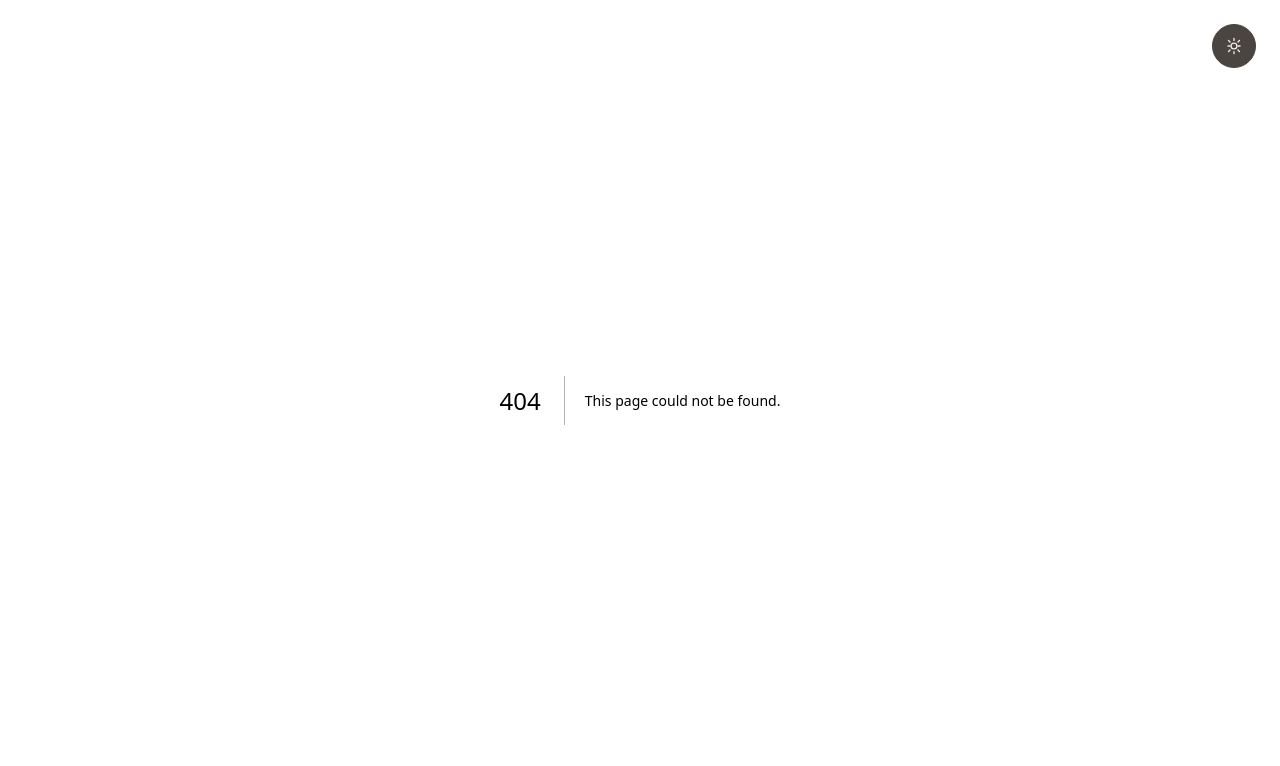
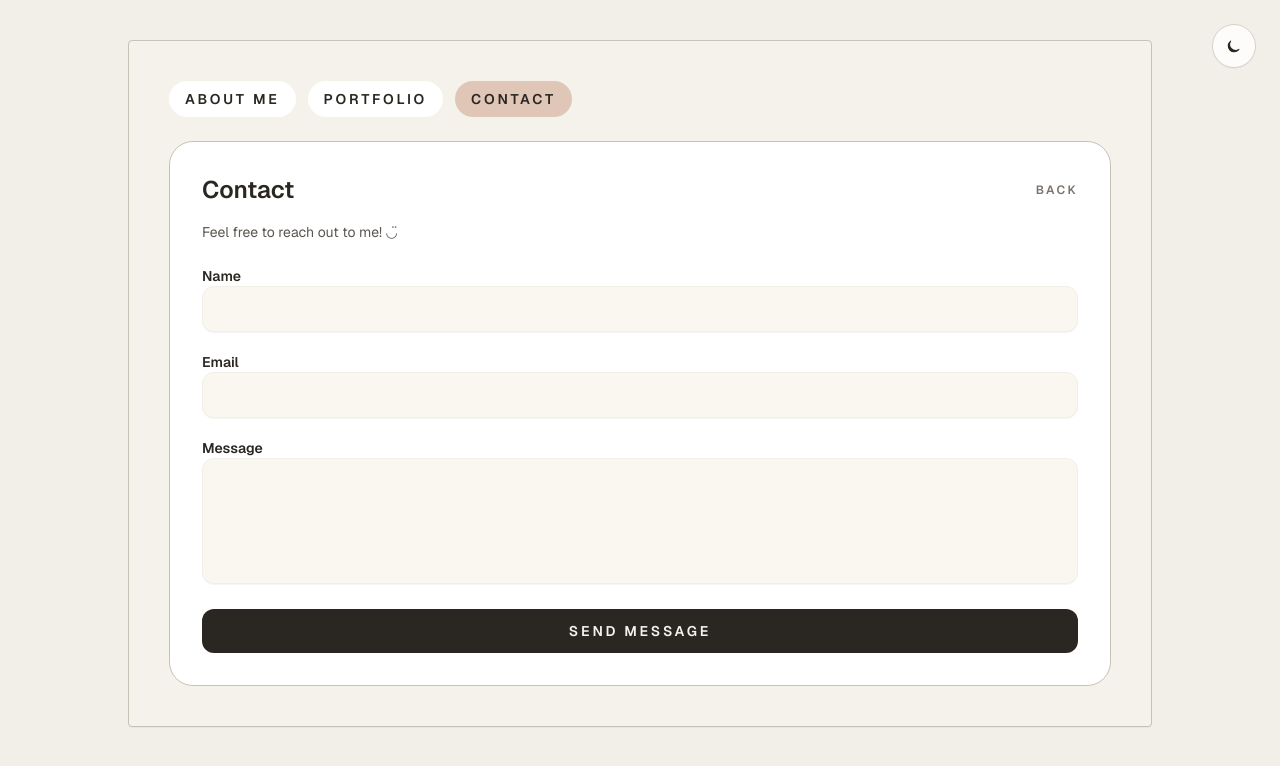
Before and after one commit to sltran3/sydney-tran-website, a Next.js app: page /contact in a window 1280 px wide. Before the commit this address had no page. Shown: the top 766 px of the page. Built offline with nearby package versions, Linux system fonts and the light colour scheme.

Commit message:
new features

```diff
--- a/app/about/page.tsx
+++ b/app/about/page.tsx
@@ -28,6 +28,14 @@ export default function AboutPage() {
             onMouseLeave={handleLeave}
           >
             Portfolio
+          </Link>
+          <Link
+            href="/contact"
+            className="rounded-full bg-[var(--color-chip-alt-bg)] px-4 py-2 text-[var(--color-chip-text)] transition-colors hover:bg-[var(--color-chip-bg)]"
+            onMouseEnter={handleHover}
+            onMouseLeave={handleLeave}
+          >
+            Contact
           </Link>
         </div>
 
@@ -65,15 +73,20 @@ export default function AboutPage() {
               </div>
 
               <div className="mt-6 rounded-3xl bg-[var(--color-accent-bg)] px-6 py-6 text-sm leading-6 text-[var(--color-accent-text)]">
-                <p>
-                  Hiii! Nice to meet you :P My name is Sydney Tran and I’m from
-                  California. I’m a Computer Science + Advertising Student at
-                  the University of Illinois Urbana-Champaign with a minor in
-                  Data Science. I enjoy scrapbooking and doing my own nails. I
-                  love anything active and exploring new things.
-                </p>
-                <p className="mt-4 italic">
-                  *Fun fact I developed this website in 3 hours!*
+                <p>Hey, I'm Sydney! 👩🏻‍💻</p>
+                <p className="mt-4 text-[15px] leading-7 tracking-[0.01em] text-pretty">
+                  I’m a CS + Advertising student at the University of Illinois,
+                  from the Bay Area, California. I’m passionate about creating
+                  technology that improves lives and solves real problems,
+                  especially at the intersection of engineering and design.
+                  When I’m not coding, I’m usually exploring new things or
+                  making crafts.{" "}
+                  <Link
+                    href="/contact"
+                    className="font-semibold text-[var(--color-accent-text)] underline decoration-transparent transition-colors hover:text-[var(--color-heading)] hover:decoration-[var(--color-heading)]"
+                  >
+                    Feel free to reach out to me!
+                  </Link>
                 </p>
                 <p className="mt-2 text-right text-xs">std::endl</p>
               </div>
--- a/app/components/theme-toggle.tsx
+++ b/app/components/theme-toggle.tsx
@@ -2,25 +2,42 @@
 
 import { useEffect, useState } from "react";
 
-const THEME_KEY = "theme-preference";
+const THEME_KEY = "theme";
 
 type Theme = "dark" | "light";
 
+const getInitialTheme = (): Theme => {
+  if (typeof window === "undefined") {
+    return "light";
+  }
+
+  const stored = window.localStorage.getItem(THEME_KEY);
+  if (stored === "light" || stored === "dark") {
+    return stored;
+  }
+
+  return window.matchMedia("(prefers-color-scheme: dark)").matches
+    ? "dark"
+    : "light";
+};
+
 export default function ThemeToggle() {
-  const [theme, setTheme] = useState<Theme>("dark");
+  const [theme, setTheme] = useState<Theme>(getInitialTheme);
+  const [isMounted, setIsMounted] = useState(false);
 
   useEffect(() => {
-    const stored = window.localStorage.getItem(THEME_KEY);
-    const initialTheme = stored === "light" ? "light" : "dark";
-    setTheme(initialTheme);
-    document.documentElement.dataset.theme = initialTheme;
+    const root = document.documentElement;
+    root.classList.toggle("dark", theme === "dark");
+    window.localStorage.setItem(THEME_KEY, theme);
+  }, [theme]);
+
+  useEffect(() => {
+    setIsMounted(true);
   }, []);
 
   const toggleTheme = () => {
     const nextTheme = theme === "dark" ? "light" : "dark";
     setTheme(nextTheme);
-    document.documentElement.dataset.theme = nextTheme;
-    window.localStorage.setItem(THEME_KEY, nextTheme);
   };
 
   const isDark = theme === "dark";
@@ -29,10 +46,16 @@ export default function ThemeToggle() {
     <button
       type="button"
       onClick={toggleTheme}
-      aria-label={isDark ? "Switch to light mode" : "Switch to dark mode"}
+      aria-label={
+        isMounted
+          ? isDark
+            ? "Switch to light mode"
+            : "Switch to dark mode"
+          : "Toggle theme"
+      }
       className="inline-flex h-11 w-11 items-center justify-center rounded-full border border-[var(--color-icon-border)] bg-[var(--color-icon-bg)] text-[var(--color-heading)] shadow-[var(--panel-shadow)] transition-transform duration-150 hover:-translate-y-0.5 hover:bg-[var(--color-icon-hover-bg)]"
     >
-      {isDark ? (
+      {isMounted && isDark ? (
         <svg
           viewBox="0 0 24 24"
           aria-hidden="true"
@@ -46,7 +69,7 @@ export default function ThemeToggle() {
           <circle cx="12" cy="12" r="3.5" />
           <path d="M12 2.75v2.5M12 18.75v2.5M4.75 12h2.5M16.75 12h2.5M5.47 5.47l1.77 1.77M16.76 16.76l1.77 1.77M18.53 5.47l-1.77 1.77M7.24 16.76l-1.77 1.77" />
         </svg>
-      ) : (
+      ) : isMounted ? (
         <svg
           viewBox="0 0 24 24"
           aria-hidden="true"
@@ -55,6 +78,15 @@ export default function ThemeToggle() {
         >
           <path d="M17.5 15.5A6.5 6.5 0 0 1 8.5 6.5a.75.75 0 0 0-.9-.93A7.75 7.75 0 1 0 18.43 16.4a.75.75 0 0 0-.93-.9Z" />
         </svg>
+      ) : (
+        <svg
+          viewBox="0 0 24 24"
+          aria-hidden="true"
+          className="h-5 w-5"
+          fill="currentColor"
+        >
+          <circle cx="12" cy="12" r="3.5" />
+        </svg>
       )}
     </button>
   );
--- /dev/null
+++ b/app/contact/page.tsx
@@ -0,0 +1,107 @@
+"use client";
+
+import Link from "next/link";
+import type { MouseEvent } from "react";
+
+export default function ContactPage() {
+  const handleHover = (event: MouseEvent<HTMLAnchorElement>) => {
+    event.currentTarget.style.transform = "translateY(-1px)";
+    event.currentTarget.style.boxShadow = "var(--hover-shadow)";
+  };
+
+  const handleLeave = (event: MouseEvent<HTMLAnchorElement>) => {
+    event.currentTarget.style.transform = "translateY(0)";
+    event.currentTarget.style.boxShadow = "none";
+  };
+
+  return (
+    <div className="min-h-screen bg-[var(--color-page-bg)] px-6 py-10 text-[var(--color-page-text)]">
+      <main className="mx-auto w-full max-w-5xl rounded-sm border border-[var(--color-panel-border)] bg-[var(--color-panel-bg)] px-6 py-8 shadow-[var(--panel-shadow)] sm:px-10 sm:py-10">
+        <div className="flex flex-wrap items-center gap-3 text-sm font-semibold uppercase tracking-[0.2em] text-[var(--color-muted)]">
+          <Link
+            href="/about"
+            className="rounded-full bg-[var(--color-chip-alt-bg)] px-4 py-2 text-[var(--color-chip-text)] transition-colors hover:bg-[var(--color-chip-bg)]"
+            onMouseEnter={handleHover}
+            onMouseLeave={handleLeave}
+          >
+            About me
+          </Link>
+          <Link
+            href="/portfolio"
+            className="rounded-full bg-[var(--color-chip-alt-bg)] px-4 py-2 text-[var(--color-chip-text)] transition-colors hover:bg-[var(--color-chip-bg)]"
+            onMouseEnter={handleHover}
+            onMouseLeave={handleLeave}
+          >
+            Portfolio
+          </Link>
+          <span className="rounded-full bg-[var(--color-chip-bg)] px-4 py-2 text-[var(--color-chip-text)]">
+            Contact
+          </span>
+        </div>
+
+        <div className="mt-6 rounded-3xl border border-[var(--color-panel-border)] bg-[var(--color-card-inner-bg)] px-6 py-6 sm:px-8 sm:py-8">
+          <div className="flex items-center justify-between">
+            <h1 className="text-2xl font-semibold text-[var(--color-heading)]">
+              Contact
+            </h1>
+            <Link
+              href="/"
+              className="text-xs font-semibold uppercase tracking-[0.2em] text-[var(--color-muted)] transition-colors hover:text-[var(--color-heading)]"
+              onMouseEnter={handleHover}
+              onMouseLeave={handleLeave}
+            >
+              Back
+            </Link>
+          </div>
+
+          <p className="mt-4 text-sm text-[var(--color-body)]">
+            Feel free to reach out to me!  ◡̈
+          </p>
+
+          <form
+            className="mt-6 space-y-5"
+            action="https://formspree.io/f/xykdywev"
+            method="POST"
+          >
+            <label className="block space-y-2 text-sm font-semibold text-[var(--color-heading)]">
+              <span>Name</span>
+              <input
+                type="text"
+                name="name"
+
+                className="w-full rounded-xl border border-[var(--color-card-border)] bg-[var(--color-card-bg)] px-4 py-3 text-[var(--color-heading)] placeholder:text-[var(--color-muted)] shadow-[var(--panel-shadow)] outline-none transition-colors focus:border-[var(--color-accent-bg)]"
+              />
+            </label>
+
+            <label className="block space-y-2 text-sm font-semibold text-[var(--color-heading)]">
+              <span>Email</span>
+              <input
+                type="email"
+                name="email"
+
+                className="w-full rounded-xl border border-[var(--color-card-border)] bg-[var(--color-card-bg)] px-4 py-3 text-[var(--color-heading)] placeholder:text-[var(--color-muted)] shadow-[var(--panel-shadow)] outline-none transition-colors focus:border-[var(--color-accent-bg)]"
+              />
+            </label>
+
+            <label className="block space-y-2 text-sm font-semibold text-[var(--color-heading)]">
+              <span>Message</span>
+              <textarea
+                name="message"
+                rows={5}
+
+                className="w-full resize-none rounded-xl border border-[var(--color-card-border)] bg-[var(--color-card-bg)] px-4 py-3 text-[var(--color-heading)] placeholder:text-[var(--color-muted)] shadow-[var(--panel-shadow)] outline-none transition-colors focus:border-[var(--color-accent-bg)]"
+              />
+            </label>
+
+            <button
+              type="submit"
+              className="w-full rounded-xl bg-[var(--color-heading)] px-4 py-3 text-sm font-semibold uppercase tracking-[0.2em] text-[var(--color-panel-bg)] transition-opacity hover:opacity-90"
+            >
+              Send Message
+            </button>
+          </form>
+        </div>
+      </main>
+    </div>
+  );
+}
--- a/app/globals.css
+++ b/app/globals.css
@@ -1,6 +1,46 @@
 @import "tailwindcss";
 
 :root {
+  --background: #f2eee8;
+  --foreground: #2f2c26;
+  --color-page-bg: #f2eee8;
+  --color-page-text: #2f2c26;
+  --color-panel-bg: #f5f2eb;
+  --color-panel-border: #c7c2b6;
+  --color-heading: #2a2722;
+  --color-muted: #7a746a;
+  --color-body: #5b564f;
+  --color-chip-bg: #dfc6b7;
+  --color-chip-text: #2a2722;
+  --color-chip-alt-bg: #ffffff;
+  --color-card-bg: #faf7f1;
+  --color-card-border: #f2eee8;
+  --color-card-inner-bg: #ffffff;
+  --color-image-border: #d5d0c5;
+  --color-image-bg: #ffffff;
+  --color-icon-border: #d6d1c6;
+  --color-icon-bg: rgba(255, 255, 255, 0.8);
+  --color-icon-hover-bg: #ffffff;
+  --color-nav-text: #3b362f;
+  --color-nav-hover-bg: #ffffff;
+  --color-nav-hover-border: #d6d1c6;
+  --color-accent-bg: #d9c2b2;
+  --color-accent-text: #3a2f2a;
+  --color-tag-bg: #d9d9db;
+  --color-tag-text: #2a2722;
+  --hover-shadow: 0 8px 18px rgba(20, 17, 13, 0.12);
+  --card-hover-shadow: 0 14px 24px rgba(20, 17, 13, 0.16);
+  --panel-shadow: 0 1px 0 rgba(0, 0, 0, 0.04);
+}
+
+@theme inline {
+  --color-background: var(--background);
+  --color-foreground: var(--foreground);
+  --font-sans: var(--font-geist-sans);
+  --font-mono: var(--font-geist-mono);
+}
+
+:root.dark {
   --background: #14120f;
   --foreground: #e6dfd6;
   --color-page-bg: #14120f;
@@ -33,48 +73,42 @@
   --panel-shadow: 0 1px 0 rgba(255, 255, 255, 0.04);
 }
 
-@theme inline {
-  --color-background: var(--background);
-  --color-foreground: var(--foreground);
-  --font-sans: var(--font-geist-sans);
-  --font-mono: var(--font-geist-mono);
-}
-
-:root[data-theme="light"] {
-  --background: #f1efe9;
-  --foreground: #2f2c26;
-  --color-page-bg: #f1efe9;
-  --color-page-text: #2f2c26;
-  --color-panel-bg: #f5f2eb;
-  --color-panel-border: #c7c2b6;
-  --color-heading: #2a2722;
-  --color-muted: #7a746a;
-  --color-body: #5b564f;
-  --color-chip-bg: #dfc6b7;
-  --color-chip-text: #2a2722;
-  --color-chip-alt-bg: #ffffff;
-  --color-card-bg: #faf7f1;
-  --color-card-border: #e7e1d7;
-  --color-card-inner-bg: #ffffff;
-  --color-image-border: #d5d0c5;
-  --color-image-bg: #ffffff;
-  --color-icon-border: #d6d1c6;
-  --color-icon-bg: rgba(255, 255, 255, 0.8);
-  --color-icon-hover-bg: #ffffff;
-  --color-nav-text: #3b362f;
-  --color-nav-hover-bg: rgba(255, 255, 255, 0.7);
-  --color-nav-hover-border: #d6d1c6;
-  --color-accent-bg: #d9c2b2;
-  --color-accent-text: #3a2f2a;
-  --color-tag-bg: #d9d9db;
-  --color-tag-text: #2a2722;
-  --hover-shadow: 0 8px 18px rgba(20, 17, 13, 0.12);
-  --card-hover-shadow: 0 14px 24px rgba(20, 17, 13, 0.16);
-  --panel-shadow: 0 1px 0 rgba(0, 0, 0, 0.04);
-}
-
 body {
   background: var(--color-page-bg);
   color: var(--color-page-text);
   font-family: var(--font-geist-sans), Arial, Helvetica, sans-serif;
 }
+
+body,
+main,
+section,
+header,
+footer,
+div,
+nav,
+a,
+button,
+input,
+textarea {
+  transition:
+    background-color 350ms ease,
+    color 350ms ease,
+    border-color 350ms ease,
+    box-shadow 350ms ease;
+}
+
+@media (prefers-reduced-motion: reduce) {
+  body,
+  main,
+  section,
+  header,
+  footer,
+  div,
+  nav,
+  a,
+  button,
+  input,
+  textarea {
+    transition: none;
+  }
+}
--- a/app/layout.tsx
+++ b/app/layout.tsx
@@ -21,13 +21,34 @@ export const metadata: Metadata = {
   ],
 };
 
+const themeScript = `
+(() => {
+  try {
+    const stored = window.localStorage.getItem("theme");
+    const prefersDark = window.matchMedia("(prefers-color-scheme: dark)").matches;
+    const theme =
+      stored === "light" || stored === "dark"
+        ? stored
+        : prefersDark
+          ? "dark"
+          : "light";
+    document.documentElement.classList.toggle("dark", theme === "dark");
+  } catch {
+    /* no-op */
+  }
+})();
+`;
+
 export default function RootLayout({
   children,
 }: Readonly<{
   children: React.ReactNode;
 }>) {
   return (
-    <html lang="en" data-theme="dark">
+    <html lang="en" suppressHydrationWarning>
+      <head>
+        <script dangerouslySetInnerHTML={{ __html: themeScript }} />
+      </head>
       <body
         className={`${geistSans.variable} ${geistMono.variable} antialiased`}
       >
--- a/app/page.tsx
+++ b/app/page.tsx
@@ -115,6 +115,14 @@ export default function Home() {
           >
             About Me
           </a>
+          <a
+            className="rounded-full border border-transparent px-4 py-2 transition-colors hover:border-[var(--color-nav-hover-border)] hover:bg-[var(--color-nav-hover-bg)]"
+            href="/contact"
+            onMouseEnter={handleHover}
+            onMouseLeave={handleLeave}
+          >
+            Contact
+          </a>
         </nav>
       </main>
     </div>
--- a/app/portfolio/page.tsx
+++ b/app/portfolio/page.tsx
@@ -55,6 +55,14 @@ export default function PortfolioPage() {
           <span className="rounded-full bg-[var(--color-chip-bg)] px-4 py-2 text-[var(--color-chip-text)]">
             Portfolio
           </span>
+          <Link
+            href="/contact"
+            className="rounded-full bg-[var(--color-chip-alt-bg)] px-4 py-2 text-[var(--color-chip-text)] transition-colors hover:bg-[var(--color-chip-bg)]"
+            onMouseEnter={handleHover}
+            onMouseLeave={handleLeave}
+          >
+            Contact
+          </Link>
         </div>
 
         <div className="mt-6 rounded-3xl border border-[var(--color-panel-border)] bg-[var(--color-card-inner-bg)] px-6 py-6 sm:px-8 sm:py-8">
```
